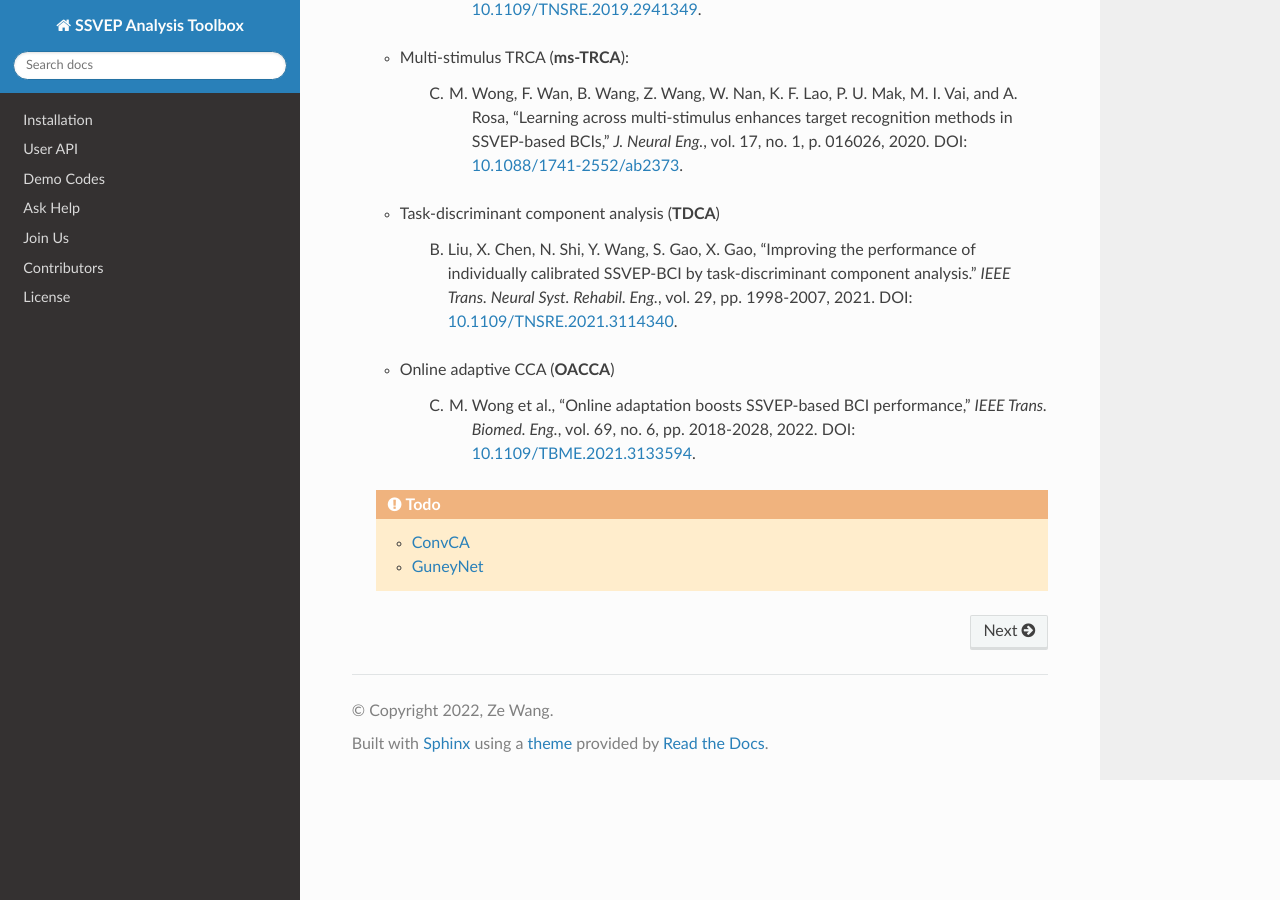
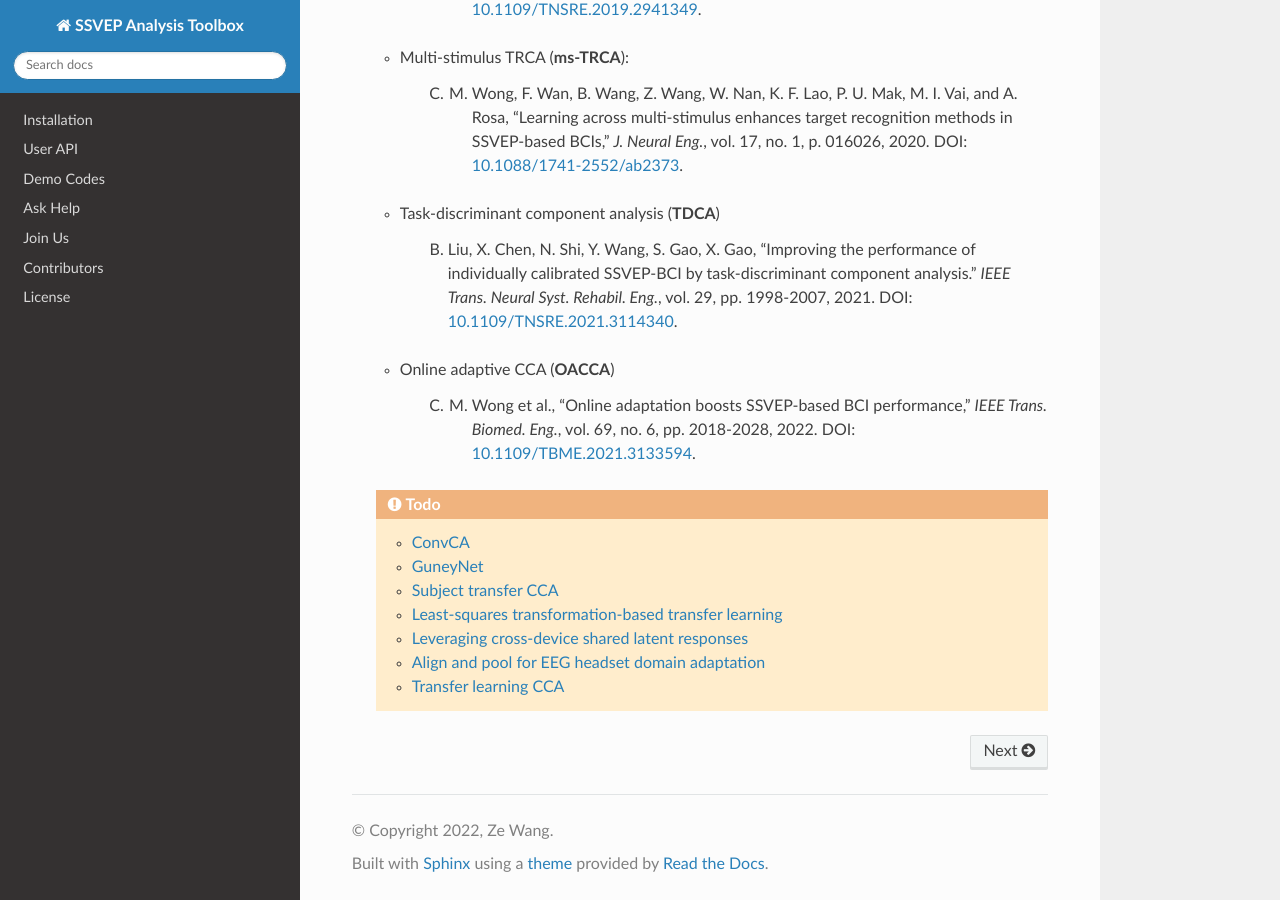
Before and after one commit to pikipity/SSVEP-Analysis-Toolbox, a Sphinx documentation site: the page built from Docs/index.rst, in a window 1280 px wide and 900 px high, scrolled down 3251 px. Built offline with Sphinx 7.4.7 and the Read the Docs theme 2.0.0, drawn with Linux system fonts in a browser that asks for light colours.

Commit message:
Update index.rst

```diff
--- a/Docs/index.rst
+++ b/Docs/index.rst
@@ -113,3 +113,8 @@ Datasets and Algorithms
 
     + `ConvCA <https://github.com/yaoli90/Conv-CA>`_
     + `GuneyNet <https://github.com/pikipity/brainda/blob/master/brainda/algorithms/deep_learning/guney_net.py>`_
+    + `Subject transfer CCA <https://github.com/edwin465/SSVEP-stCCA>`_
+    + `Least-squares transformation-based transfer learning <https://doi.org/10.1088/1741-2552/abcb6e>`_
+    + `Leveraging cross-device shared latent responses <https://doi.org/10.1109/TBME.2019.2929745>`_
+    + `Align and pool for EEG headset domain adaptation <https://ieeexplore.ieee.org/document/9516951/>`_
+    + `Transfer learning CCA <https://github.com/edwin465/SSVEP-tlCCA>`_
```
